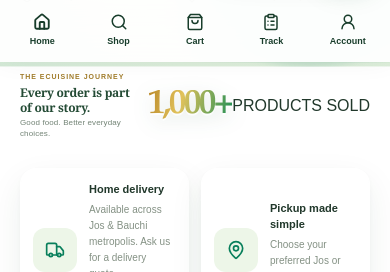
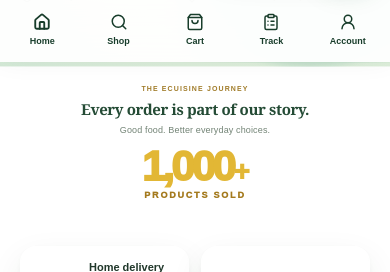
Before and after one commit to ecuisinefoods-collab/ecuisinefoods, a Next.js app: page / in a window 390 px wide. Shown: the part 782-1054 px from the top of the page. Built offline with nearby package versions, Linux system fonts and the light colour scheme; no server answers; the database is empty.

Commit message:
Style the transparent gold products-sold milestone

```diff
--- a/src/app/globals.css
+++ b/src/app/globals.css
@@ -1561,3 +1561,36 @@ html[data-theme="dark"] .ec-category-word--coming{background:linear-gradient(135
 @media(prefers-reduced-motion:reduce){
   .ec-footer-links a,.ec-footer-contact,.ec-footer-social{transition:none!important}
 }
+
+
+/* Homepage milestone: transparent, confident, gold products-sold counter */
+.ec-journey-quiet{
+  display:flex;align-items:center;justify-content:space-between;gap:24px;width:100%;
+  min-height:0;margin:0 auto;padding:20px 0 24px;
+  background:transparent!important;border:0!important;border-radius:0!important;box-shadow:none!important;
+}
+.ec-journey-quiet__story{display:flex;min-width:0;flex-direction:column;align-items:flex-start;gap:5px}
+.ec-journey-quiet__eyebrow{color:#a17c2a;font-size:8px;font-weight:900;letter-spacing:.19em;text-transform:uppercase}
+.ec-journey-quiet__title{color:#244b35;font-family:Georgia,"Palatino Linotype",serif;font-size:clamp(15px,1.65vw,20px);font-weight:700;letter-spacing:-.025em;line-height:1.25}
+.ec-journey-quiet__ticker{display:inline-block;color:#738476;font-size:10px;font-weight:500;line-height:1.45;animation:ec-journey-tick .45s ease both}
+.ec-journey-quiet__milestone{display:flex;flex:0 0 auto;flex-direction:column;align-items:center;justify-content:center;gap:4px;margin:0;padding:0;background:transparent!important;border:0!important;border-radius:0!important;box-shadow:none!important;backdrop-filter:none!important}
+.ec-journey-quiet__number{
+  display:inline-flex;align-items:baseline;gap:1px;margin:0;padding:0;
+  color:#e2b735!important;-webkit-text-fill-color:#e2b735;
+  background:none!important;background-image:none!important;
+  font-family:Arial,Helvetica,sans-serif;font-size:clamp(42px,5vw,62px);font-weight:950;
+  font-variant-numeric:tabular-nums;letter-spacing:-.075em;line-height:.9;white-space:nowrap;
+  filter:none!important;animation:none!important;text-shadow:0 2px 0 rgba(255,255,255,.8);
+}
+.ec-journey-quiet__plus{display:inline-block;color:#e2b735;font-size:.63em;font-weight:950;letter-spacing:-.04em;line-height:1}
+.ec-journey-quiet__sold-label{color:#a47a1e;font-size:9px;font-weight:950;letter-spacing:.2em;line-height:1.2;text-transform:uppercase}
+.ec-footer-brand__logo{display:block;max-height:60px;object-position:left center}
+@media(max-width:640px){
+  .ec-journey-quiet{flex-direction:column;align-items:center;justify-content:center;gap:10px;padding:17px 0 22px;text-align:center}
+  .ec-journey-quiet__story{align-items:center}
+  .ec-journey-quiet__eyebrow{font-size:7px;letter-spacing:.16em}
+  .ec-journey-quiet__title{font-size:15px}
+  .ec-journey-quiet__ticker{font-size:9px}
+  .ec-journey-quiet__number{font-size:clamp(42px,11vw,54px)}
+}
+@media(prefers-reduced-motion:reduce){.ec-journey-quiet__ticker{animation:none!important}}
```
